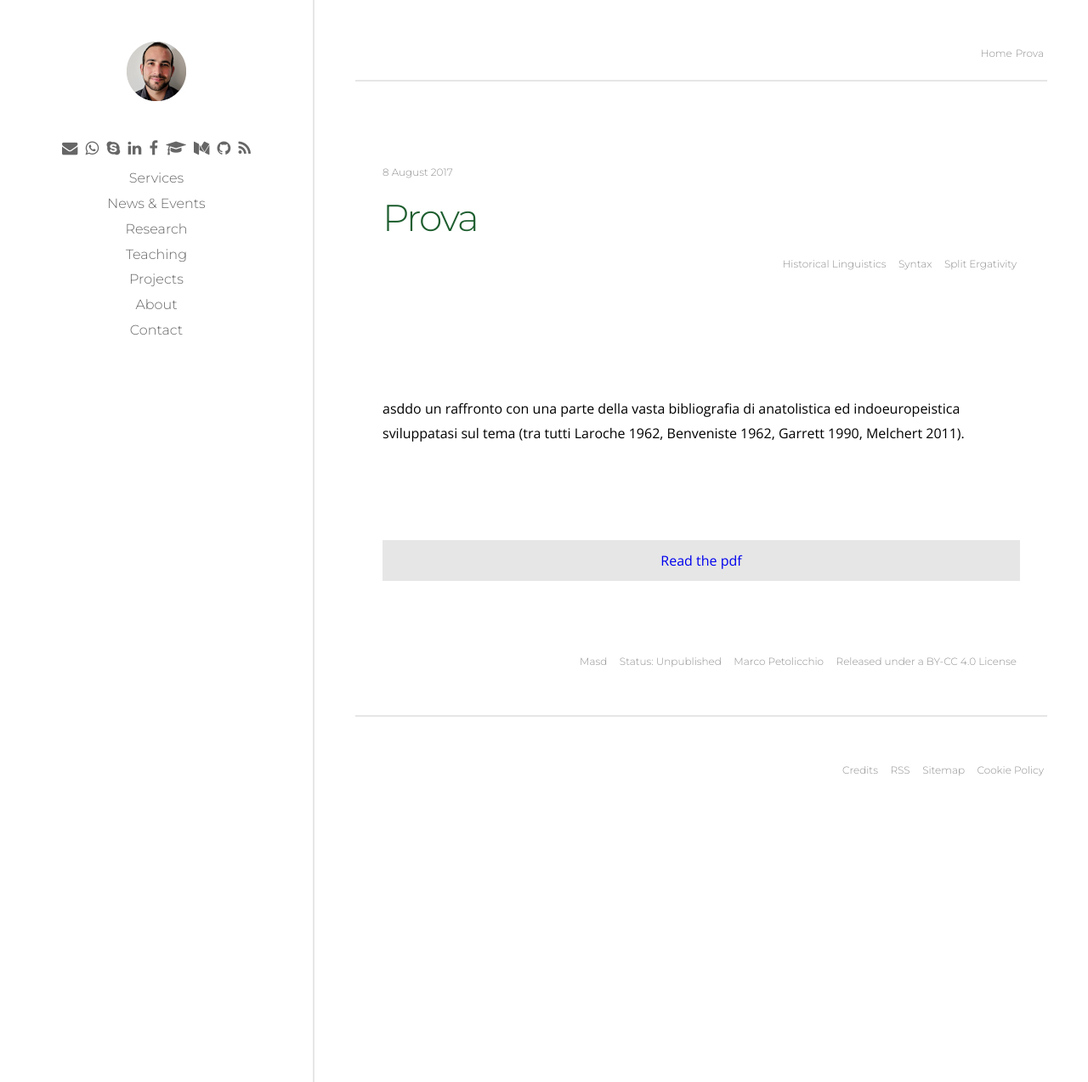
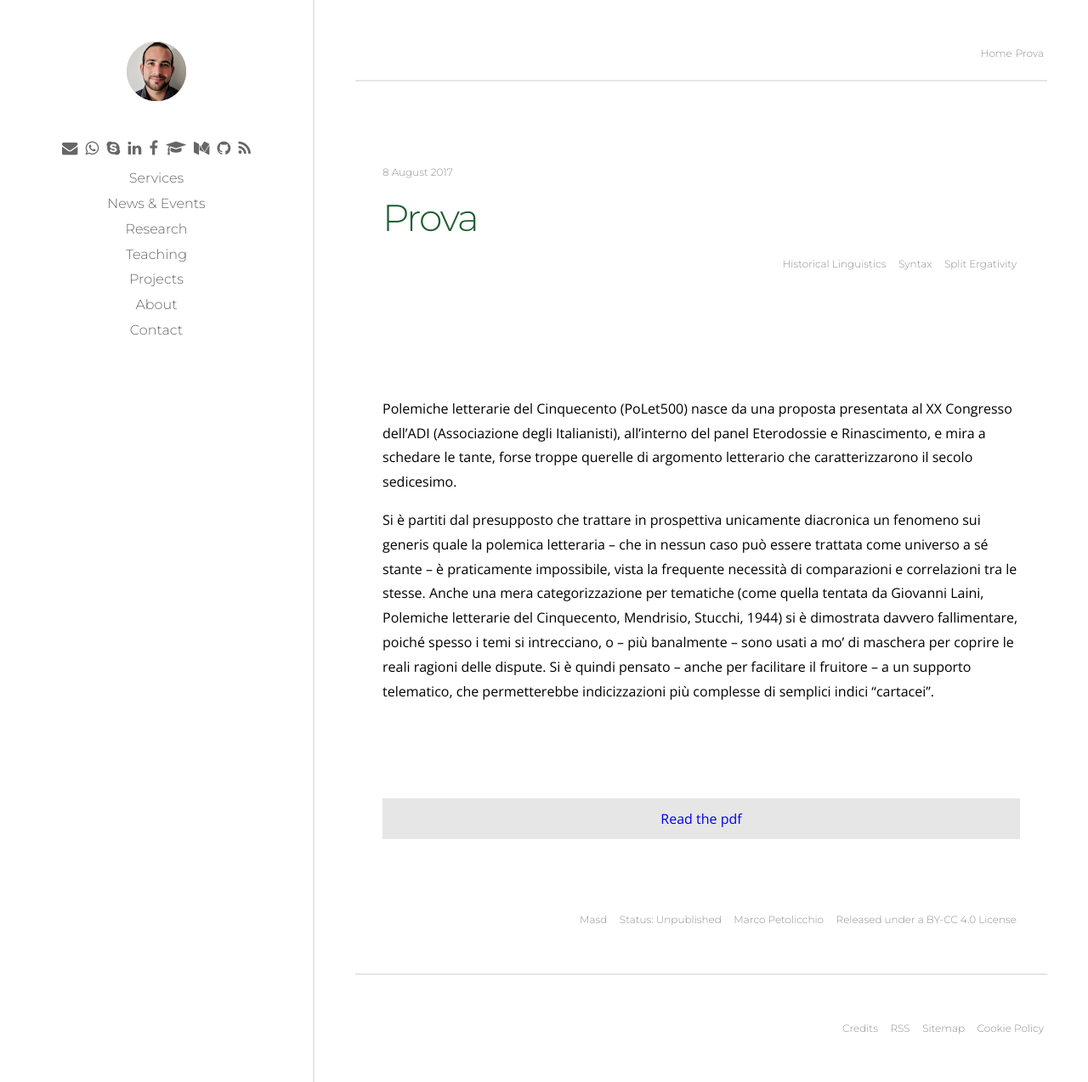
Before and after one commit to p-marco/p-marco.github.io, a Jekyll site: the page built from _research/prova.md, in a window 1280 px wide. Shown: the whole page at 85% size. Built offline with Jekyll 4.4.1, drawn with Linux system fonts in a browser that asks for light colours.

Commit message:
default layout test

```diff
--- a/_research/prova.md
+++ b/_research/prova.md
@@ -14,4 +14,7 @@ pdf: https://www.academia.edu/9213365/Ergativit%C3%A0_in_ittito._Un_approccio_mi
 layout: default
 ---
 
-asddo un raffronto con una parte della vasta bibliografia di anatolistica ed indoeuropeistica sviluppatasi sul tema (tra tutti Laroche 1962, Benveniste 1962, Garrett 1990, Melchert 2011).
+
+Polemiche letterarie del Cinquecento (PoLet500) nasce da una proposta presentata al XX Congresso dell’ADI (Associazione degli Italianisti), all’interno del panel Eterodossie e Rinascimento, e mira a schedare le tante, forse troppe querelle di argomento letterario che caratterizzarono il secolo sedicesimo.
+
+Si è partiti dal presupposto che trattare in prospettiva unicamente diacronica un fenomeno sui generis quale la polemica letteraria – che in nessun caso può essere trattata come universo a sé stante – è praticamente impossibile, vista la frequente necessità di comparazioni e correlazioni tra le stesse. Anche una mera categorizzazione per tematiche (come quella tentata da Giovanni Laini, Polemiche letterarie del Cinquecento, Mendrisio, Stucchi, 1944) si è dimostrata davvero fallimentare, poiché spesso i temi si intrecciano, o – più banalmente – sono usati a mo’ di maschera per coprire le reali ragioni delle dispute. Si è quindi pensato – anche per facilitare il fruitore – a un supporto telematico, che permetterebbe indicizzazioni più complesse di semplici indici “cartacei”.
```
